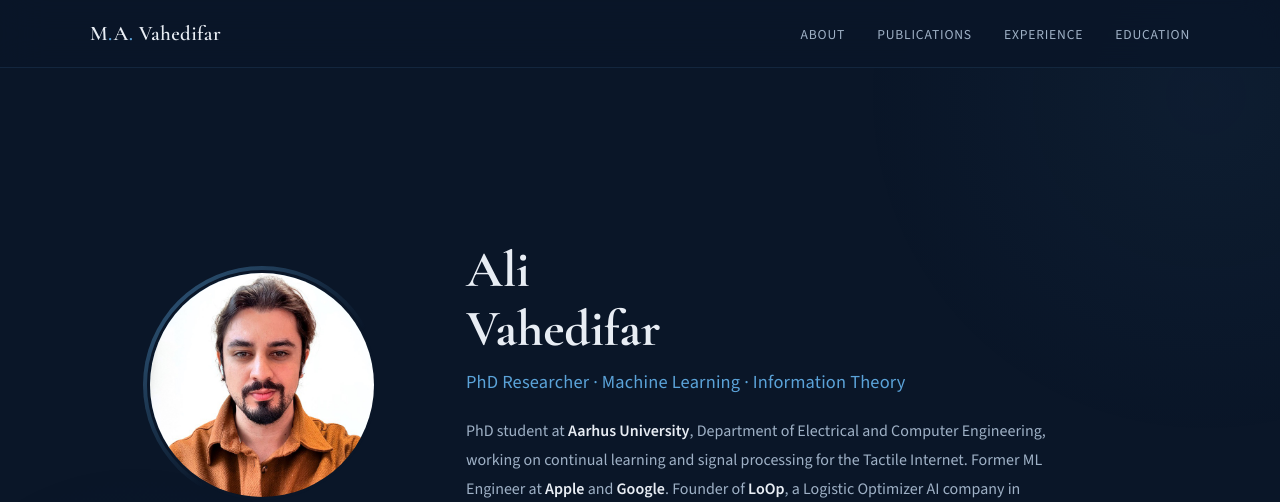
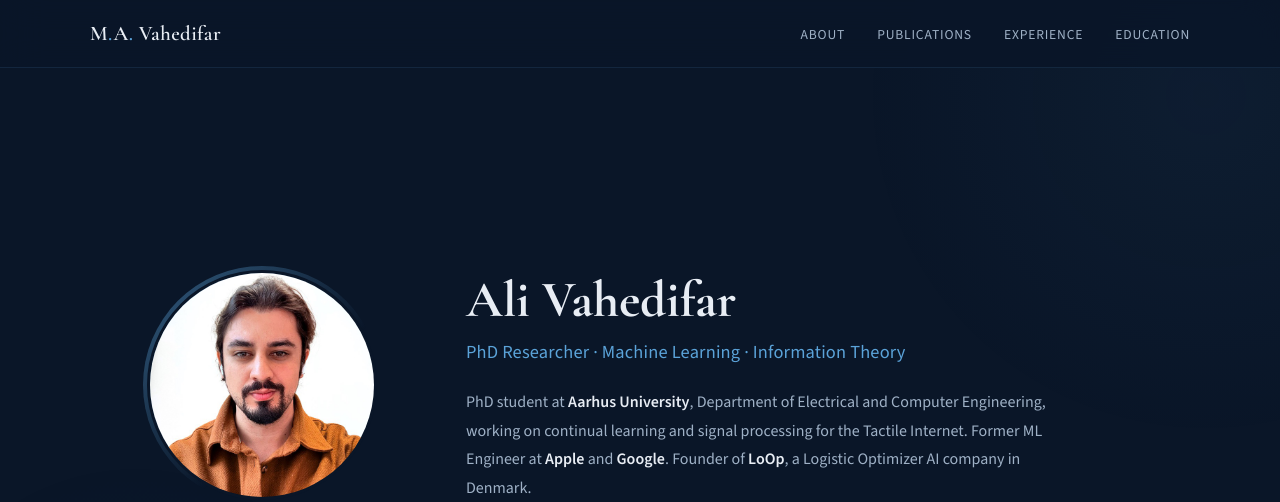
Before and after one commit to Ali-Vahedifar/Ali-Vahedifar.github.io, a plain HTML site: page index.html in a window 1280 px wide. Shown: the top 502 px of the page. Drawn offline with nearby package versions, Linux system fonts and the light colour scheme.

Commit message:
Update index.html

```diff
--- a/index.html
+++ b/index.html
@@ -523,7 +523,7 @@
             </div>
         </div>
         <div class="hero-text">
-            <h1 class="fade-up delay-1">Ali<br>Vahedifar</h1>
+            <h1 class="fade-up delay-1">Ali Vahedifar</h1>
             <p class="tagline fade-up delay-2">PhD Researcher · Machine Learning · Information Theory</p>
             <p class="bio fade-up delay-3">
                 PhD student at <strong>Aarhus University</strong>, Department of Electrical and Computer Engineering,
```
